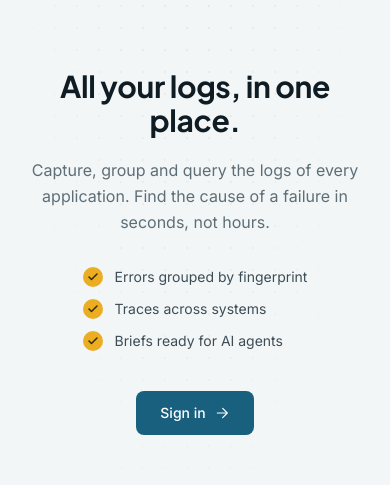
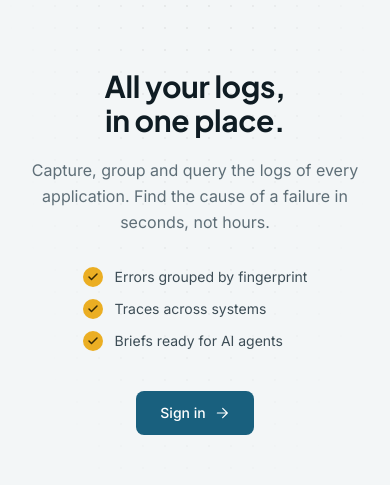
Before and after one commit to IngHeriEspinosa/MCLogs, a Next.js app in the folder frontend_mclog/: page / in a window 390 px wide. Shown: the part 181-666 px from the top of the page. Built offline with nearby package versions, Linux system fonts and the light colour scheme; no server answers.

Commit message:
updated desing in home

```diff
--- a/frontend_mclog/src/app/page.tsx
+++ b/frontend_mclog/src/app/page.tsx
@@ -45,8 +45,10 @@ export default function HomePage() {
       </header>
 
       <main className="relative flex flex-1 items-center justify-center px-6 py-10">
-        <div className="w-full max-w-2xl text-center 3xl:max-w-3xl 4xl:max-w-4xl">
-          <h1 className="font-heading text-3xl font-bold leading-[1.12] tracking-[-0.012em] text-ink sm:text-4xl lg:text-5xl 3xl:text-6xl 4xl:text-7xl">
+        <div className="w-full max-w-5xl text-center 3xl:max-w-6xl 4xl:max-w-7xl">
+          {/* Si aun asi no cabe (movil), balance reparte las palabras entre
+              las lineas en vez de dejar una sola huerfana. */}
+          <h1 className="font-heading text-3xl font-bold leading-[1.12] tracking-[-0.012em] text-ink [text-wrap:balance] sm:text-4xl lg:text-5xl 3xl:text-6xl 4xl:text-7xl">
             {t.auth.heroTitle}
           </h1>
           <p className="mx-auto mt-5 max-w-xl text-base leading-relaxed text-ink-3 3xl:mt-7 3xl:max-w-2xl 3xl:text-lg 4xl:max-w-3xl 4xl:text-xl">
```
